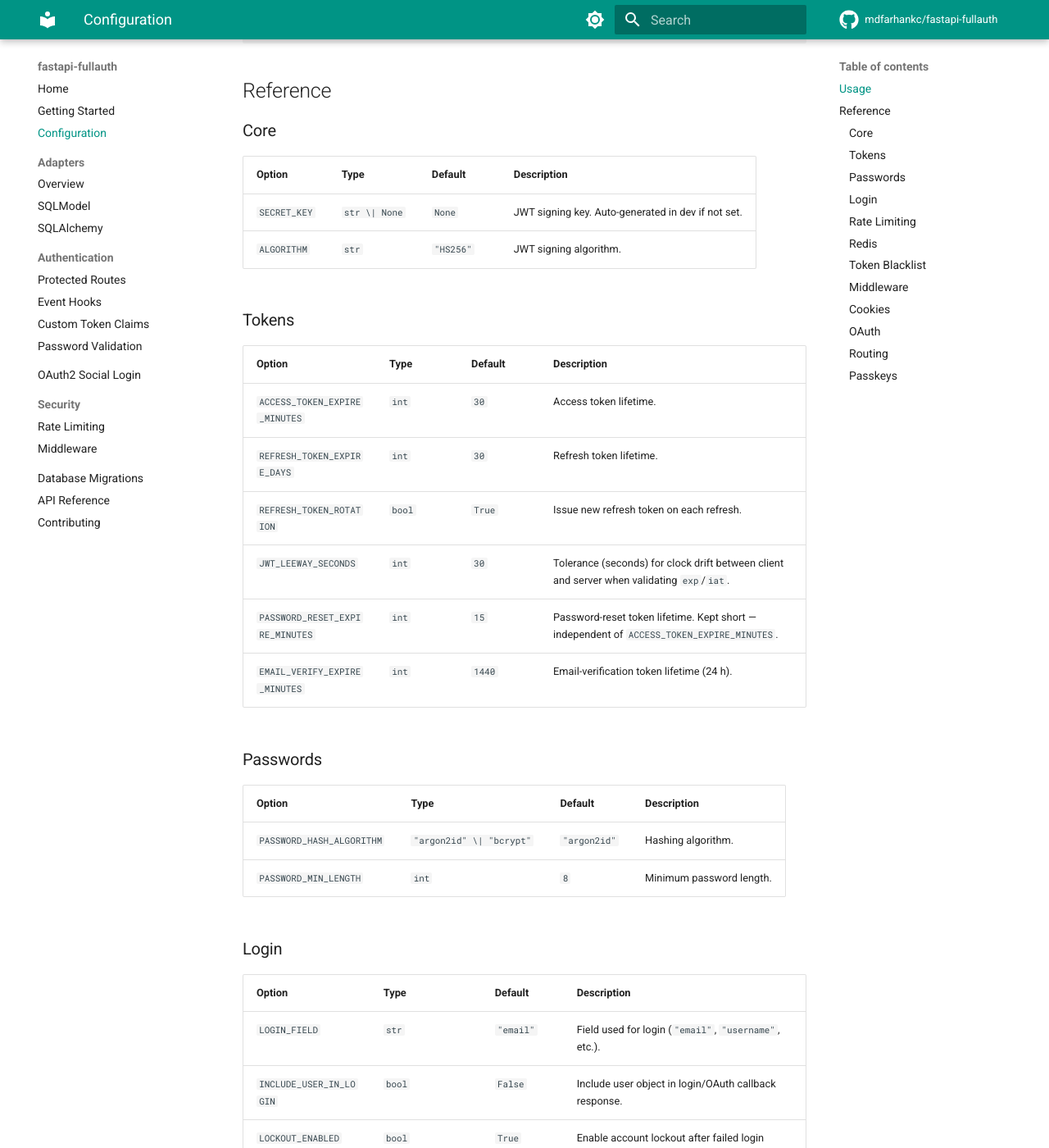
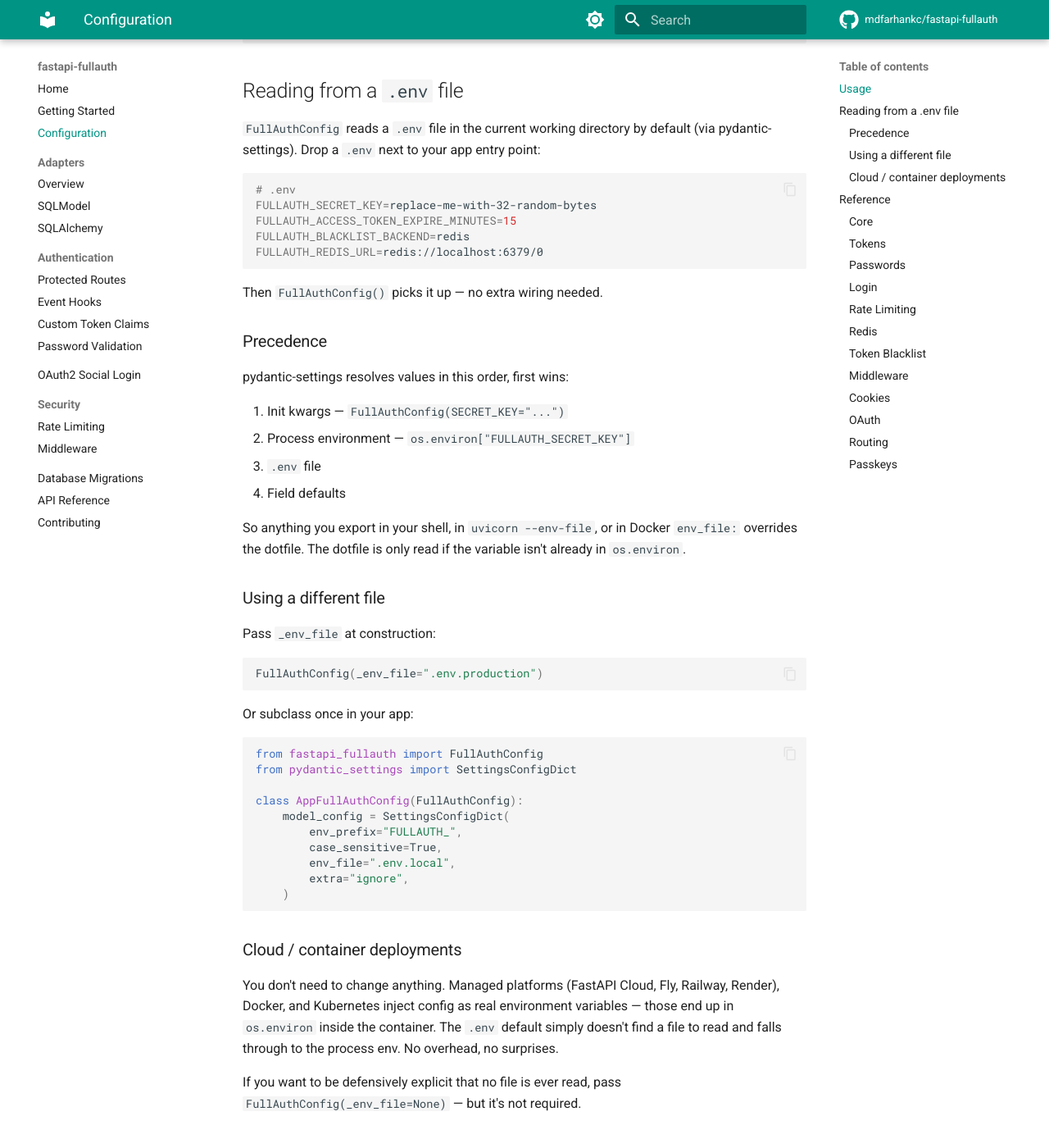
Before and after one commit to mdfarhankc/fastapi-fullauth, an MkDocs documentation site: the page built from docs/configuration.md, in a window 1280 px wide and 1400 px high, scrolled down 562 px. Shown: the whole window at 82% size. Built offline with MkDocs 1.6.1 and Material for MkDocs 9.7.7, drawn with Linux system fonts in a browser that asks for light colours; comment, search, counter and statistics services are not loaded.

Commit message:
default FullAuthConfig to read .env and ignore unknown FULLAUTH_ vars

````diff
--- a/docs/configuration.md
+++ b/docs/configuration.md
@@ -34,6 +34,60 @@
     # reads from env automatically
     fullauth = FullAuth(adapter=adapter)
     ```
+
+## Reading from a `.env` file
+
+`FullAuthConfig` reads a `.env` file in the current working directory by default (via pydantic-settings). Drop a `.env` next to your app entry point:
+
+```bash
+# .env
+FULLAUTH_SECRET_KEY=replace-me-with-32-random-bytes
+FULLAUTH_ACCESS_TOKEN_EXPIRE_MINUTES=15
+FULLAUTH_BLACKLIST_BACKEND=redis
+FULLAUTH_REDIS_URL=redis://localhost:6379/0
+```
+
+Then `FullAuthConfig()` picks it up — no extra wiring needed.
+
+### Precedence
+
+pydantic-settings resolves values in this order, first wins:
+
+1. Init kwargs — `FullAuthConfig(SECRET_KEY="...")`
+2. Process environment — `os.environ["FULLAUTH_SECRET_KEY"]`
+3. `.env` file
+4. Field defaults
+
+So anything you export in your shell, in `uvicorn --env-file`, or in Docker `env_file:` overrides the dotfile. The dotfile is only read if the variable isn't already in `os.environ`.
+
+### Using a different file
+
+Pass `_env_file` at construction:
+
+```python
+FullAuthConfig(_env_file=".env.production")
+```
+
+Or subclass once in your app:
+
+```python
+from fastapi_fullauth import FullAuthConfig
+from pydantic_settings import SettingsConfigDict
+
+class AppFullAuthConfig(FullAuthConfig):
+    model_config = SettingsConfigDict(
+        env_prefix="FULLAUTH_",
+        case_sensitive=True,
+        env_file=".env.local",
+        extra="ignore",
+    )
+```
+
+### Cloud / container deployments
+
+You don't need to change anything. Managed platforms (FastAPI Cloud, Fly, Railway, Render), Docker, and Kubernetes inject config as real environment variables — those end up in `os.environ` inside the container. The `.env` default simply doesn't find a file to read and falls through to the process env. No overhead, no surprises.
+
+If you want to be defensively explicit that no file is ever read, pass `FullAuthConfig(_env_file=None)` — but it's not required.
 
 ## Reference
 
````
Also changed, not shown: CHANGELOG.md (+1 -0 lines), docs/llms-full.txt (+16 -0 lines), fastapi_fullauth/.agents/skills/fastapi-fullauth/references/getting-started.md (+3 -1 lines), 1 other file.
